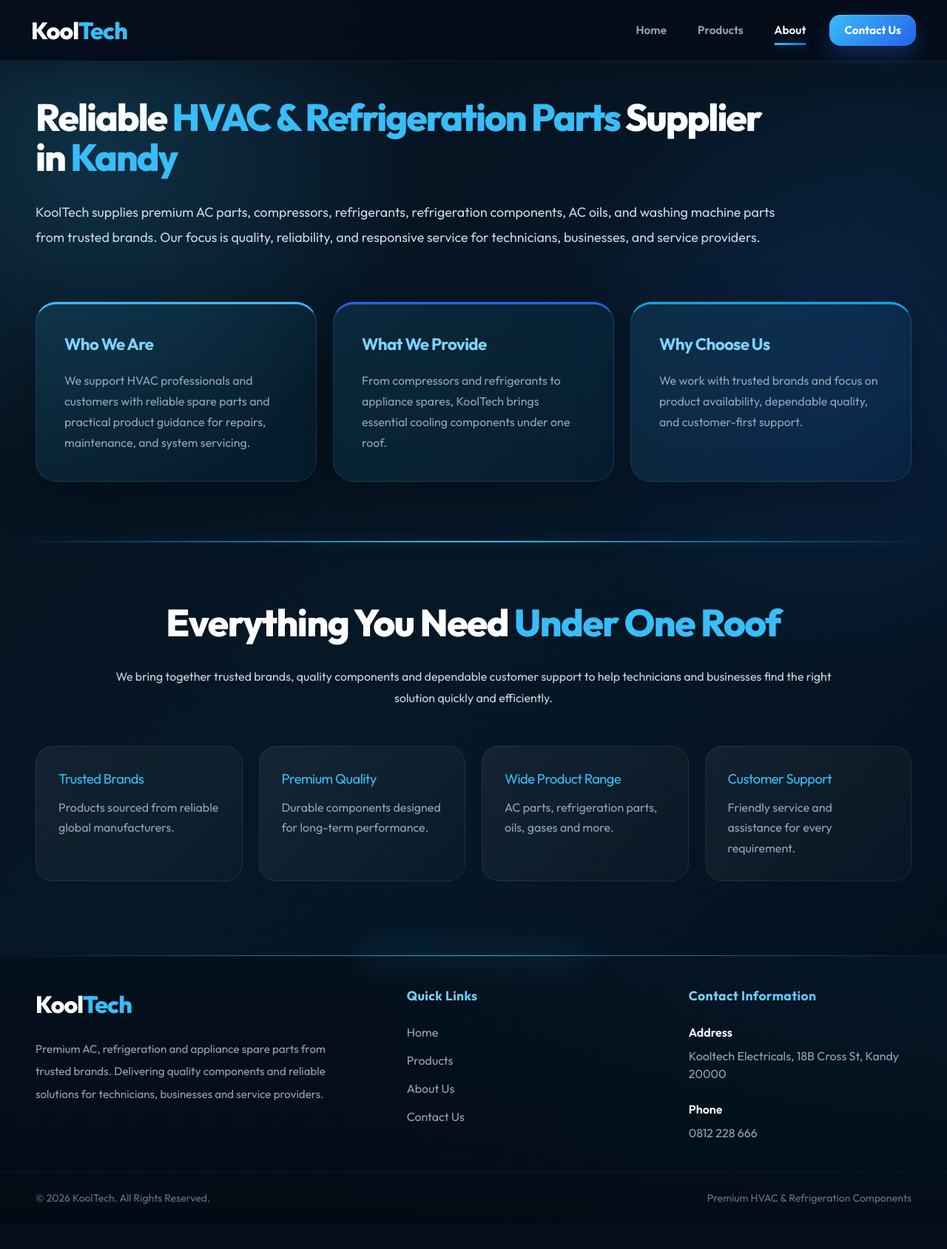
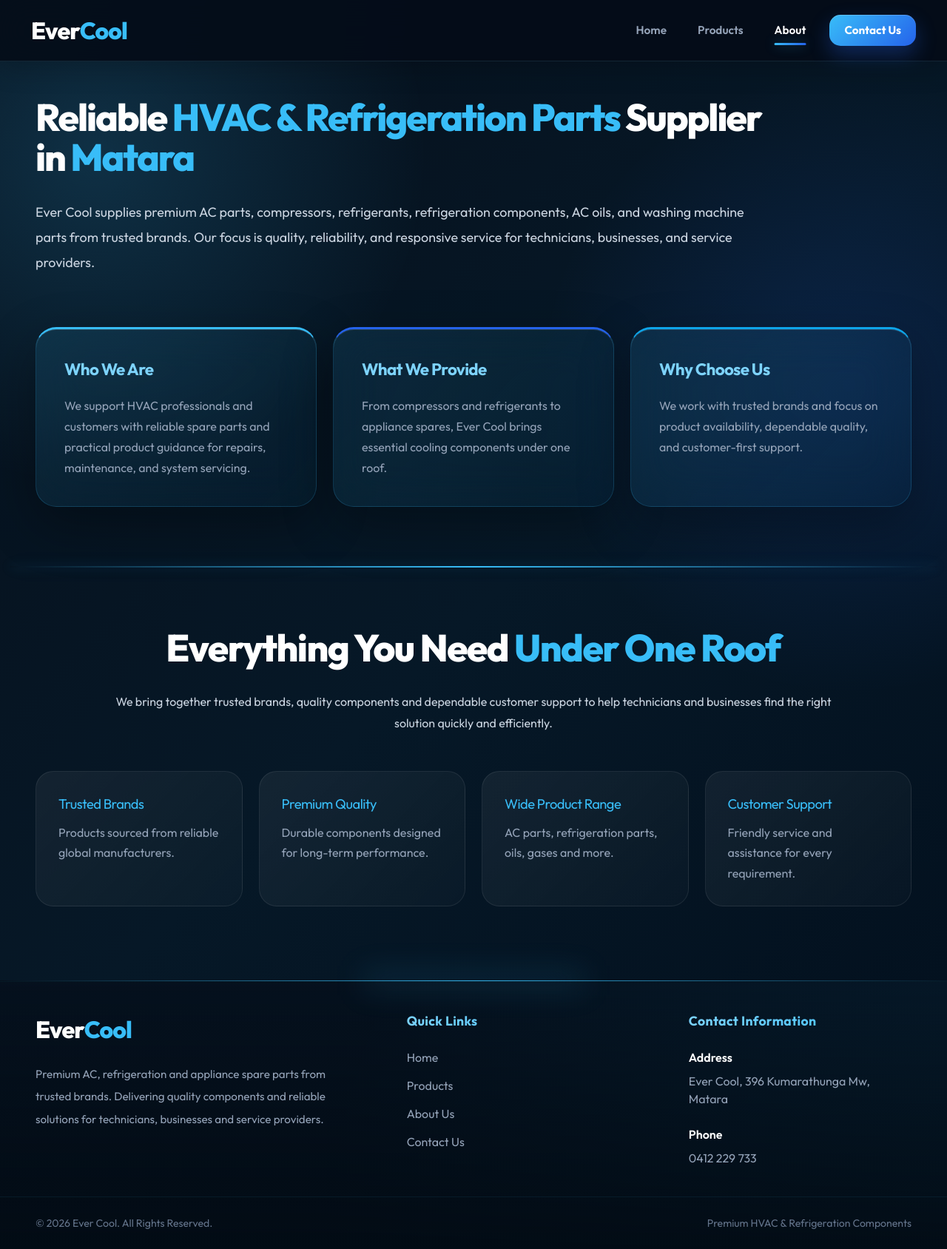
Before and after one commit to Hiruna99x/Kooltech, a Next.js app: page /about in a window 1280 px wide. Shown: the whole page at 74% size. Before the commit the page ends 1654 px from the top, so only its background shows below. Built offline with nearby package versions, Linux system fonts and the light colour scheme.

Commit message:
feat: rebrand project to Ever Cool and implement about, contact, and layout components

```diff
--- a/app/about/page.tsx
+++ b/app/about/page.tsx
@@ -1,7 +1,7 @@
 import "./About.css";
 
 export const metadata = {
-  title: "About — KoolTech",
+  title: "About — Ever Cool",
 };
 
 export default function AboutPage() {
@@ -11,11 +11,11 @@ export default function AboutPage() {
 
         <h1>
           Reliable <span> HVAC & Refrigeration Parts</span> Supplier in{" "}
-          <span>Kandy</span>
+          <span>Matara</span>
         </h1>
 
         <p>
-          KoolTech supplies premium AC parts, compressors, refrigerants,
+          Ever Cool supplies premium AC parts, compressors, refrigerants,
           refrigeration components, AC oils, and washing machine parts from
           trusted brands. Our focus is quality, reliability, and responsive
           service for technicians, businesses, and service providers.
@@ -35,7 +35,7 @@ export default function AboutPage() {
         <div className="about-card">
           <h2>What We Provide</h2>
           <p>
-            From compressors and refrigerants to appliance spares, KoolTech
+            From compressors and refrigerants to appliance spares, Ever Cool
             brings essential cooling components under one roof.
           </p>
         </div>
--- a/app/contact/page.tsx
+++ b/app/contact/page.tsx
@@ -2,7 +2,7 @@ import ContactForm from "@/components/ContactForm";
 import "./Contact.css";
 
 export const metadata = {
-  title: "Contact — KoolTech",
+  title: "Contact — Ever Cool",
 };
 
 export default function ContactPage() {
@@ -25,7 +25,7 @@ export default function ContactPage() {
           <h2>Visit Our Store</h2>
 
           <p className="info-text">
-            Visit KoolTech for reliable spare
+            Visit Ever Cool for reliable spare
             parts from trusted brands.
           </p>
 
@@ -33,9 +33,9 @@ export default function ContactPage() {
             <div className="info-item">
               <div>
                 <h4>Address</h4>
-                <p>Kooltech Electricals, 18B Cross St, Kandy 20000</p>
+                <p>Ever Cool, 396 Kumarathunga Mw, Matara</p>
                 <a
-                  href="https://www.google.com/maps/search/?api=1&query=Kooltech+Electricals,+18B+Cross+St,+Kandy+20000"
+                  href="https://www.google.com/maps/search/?api=1&query=Ever+Cool,+396+Kumarathunga+Mw,+Matara"
                   target="_blank"
                   rel="noopener noreferrer"
                   className="map-link"
@@ -48,7 +48,7 @@ export default function ContactPage() {
             <div className="info-item">
               <div>
                 <h4>Phone</h4>
-                <a href="tel:0812228666">0812 228 666</a>
+                <a href="tel:0412229733">0412 229 733</a>
               </div>
             </div>
 
@@ -63,8 +63,8 @@ export default function ContactPage() {
 
           <div className="map-card">
             <iframe
-              title="KoolTech Electricals Location"
-              src="https://www.google.com/maps?q=Kooltech+Electricals,+18B+Cross+St,+Kandy+20000&output=embed"
+              title="Ever Cool Location"
+              src="https://www.google.com/maps?q=Ever+Cool,+396+Kumarathunga+Mw,+Matara&output=embed"
               width="100%"
               height="180"
               style={{ border: 0 }}
--- a/app/layout.tsx
+++ b/app/layout.tsx
@@ -19,7 +19,7 @@ const outfit = Outfit({
 });
 
 export const metadata: Metadata = {
-  title: "KoolTech | AC Parts & Refrigeration Components",
+  title: "Ever Cool | AC Parts & Refrigeration Components",
   description:
     "Premium HVAC spare parts, refrigerants, compressors and appliance components.",
 };
--- a/components/Footer.tsx
+++ b/components/Footer.tsx
@@ -13,8 +13,8 @@ export default function Footer() {
             {/* Company Info */}
             <div>
               <div className="footer-logo">
-                <span className="footer-logo-white">Kool</span>
-                <span className="footer-logo-blue">Tech</span>
+                <span className="footer-logo-white">Ever</span>
+                <span className="footer-logo-blue">Cool</span>
               </div>
 
               <p className="footer-description">
@@ -56,18 +56,18 @@ export default function Footer() {
                   <p className="footer-label">Address</p>
 
                   <a
-                    href="https://www.google.com/maps/search/?api=1&query=Kooltech+Electricals,+18B+Cross+St,+Kandy+20000"
+                    href="https://www.google.com/maps/search/?api=1&query=Ever+Cool,+396+Kumarathunga+Mw,+Matara"
                     target="_blank"
                     rel="noopener noreferrer"
                   >
-                    Kooltech Electricals, 18B Cross St, Kandy 20000
+                    Ever Cool, 396 Kumarathunga Mw, Matara
                   </a>
                 </div>
 
                 <div>
                   <p className="footer-label">Phone</p>
 
-                  <a href="tel:0812228666">0812 228 666</a>
+                  <a href="tel:0412229733">0412 229 733</a>
                 </div>
               </div>
             </div>
@@ -77,7 +77,7 @@ export default function Footer() {
         <div className="footer-bottom">
           <div className="section footer-bottom-inner">
             <p>
-              © {new Date().getFullYear()} KoolTech. All Rights Reserved.
+              © {new Date().getFullYear()} Ever Cool. All Rights Reserved.
             </p>
 
             <p>Premium HVAC & Refrigeration Components</p>
--- a/components/Navbar.tsx
+++ b/components/Navbar.tsx
@@ -20,8 +20,8 @@ export default function Navbar() {
       <nav className="navbar">
         <div className="navbar-inner">
           <Link href="/" className="nav-logo" onClick={() => setOpen(false)}>
-            <span className="logo-white">Kool</span>
-            <span className="logo-blue">Tech</span>
+            <span className="logo-white">Ever</span>
+            <span className="logo-blue">Cool</span>
           </Link>
 
           <button
--- a/package.json
+++ b/package.json
@@ -1,5 +1,5 @@
 {
-  "name": "kooltech-portfolio",
+  "name": "evercool-portfolio",
   "version": "1.0.0",
   "private": true,
   "scripts": {
```
Also changed, not shown: 2 other files (tests, documents, lock files or other folders).
